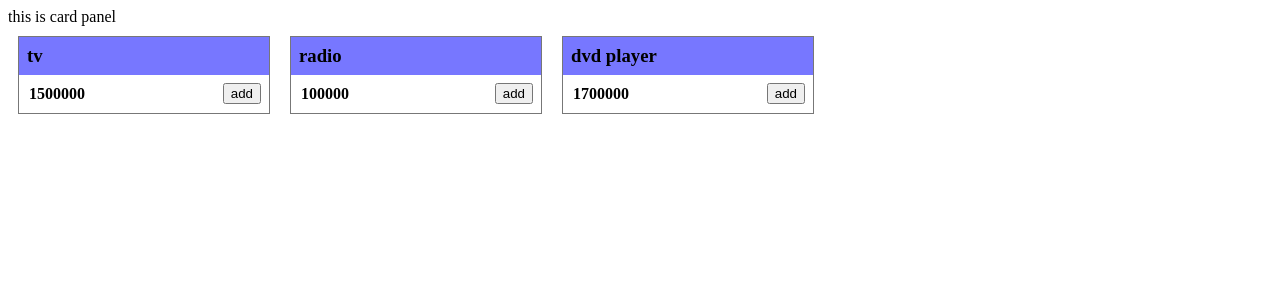
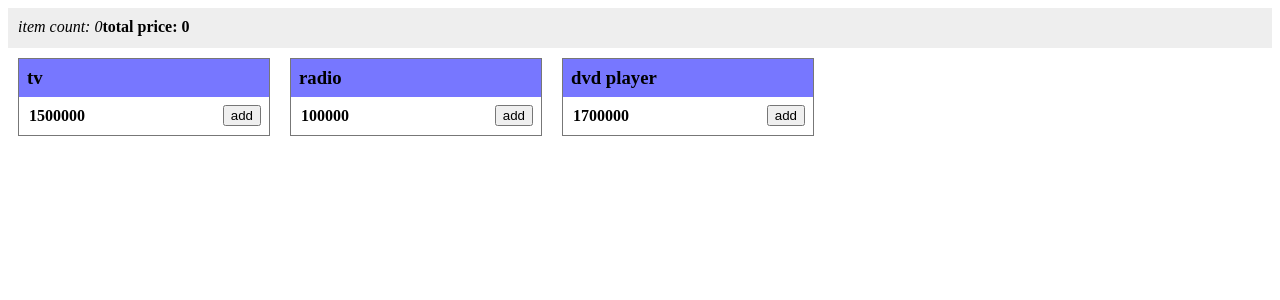
Before and after one commit to Masoume-vesali1993/practice-react, a React (Create React App) app: page / in a window 1280 px wide. Shown: the top 300 px of the page. Built offline with nearby package versions, Linux system fonts and the light colour scheme.

Commit message:
add buy and style
Signed-off-by: Masoume <masoumevsl198@gmail.com>

```diff
--- a/src/components/Card.js
+++ b/src/components/Card.js
@@ -1,11 +1,14 @@
 import React, { Component } from 'react';
+
+import '../styles/Card.css';
 
 class Card extends Component{
 
     render(){
         return(
             <div className="card">
-                this is card panel
+                <i>item count: { 0 }</i>
+                <b>total price: { 0 }</b>
             </div>
         );
     }
--- /dev/null
+++ b/src/styles/Card.css
@@ -0,0 +1,5 @@
+.card{
+    background: #eee;
+    border-bottom: 2px solid #0000;
+    padding: 10px;
+}
```
